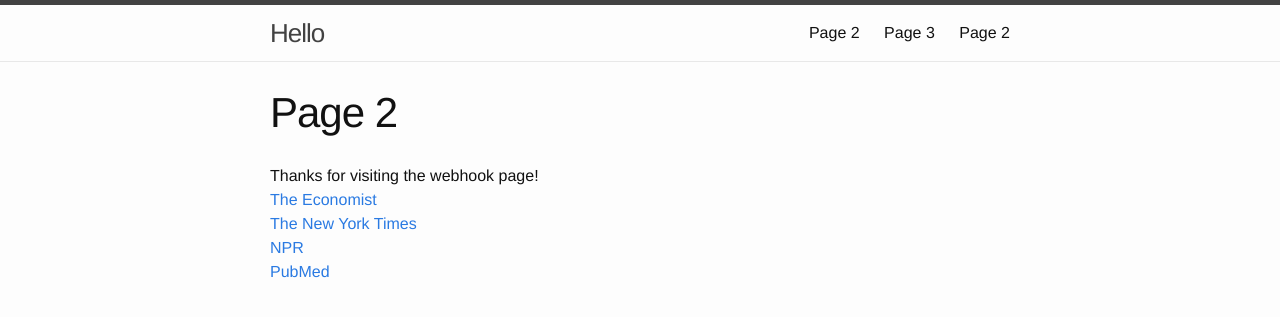
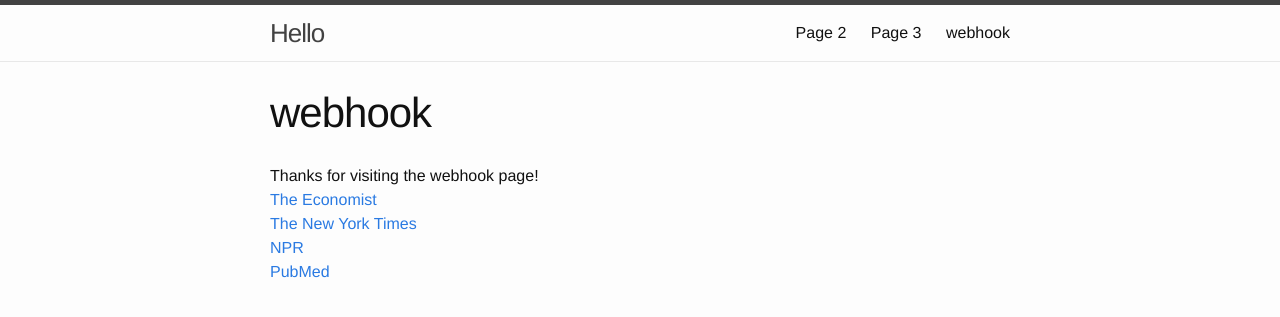
Before and after one commit to shekeb/shekeb.github.io, a Jekyll site: the page built from webhook.html, in a window 1280 px wide. Shown: the top 317 px of the page. Built offline with Jekyll 4.4.1, drawn with Linux system fonts in a browser that asks for light colours; comment, search, counter and statistics services are not loaded.

Commit message:
FB webhook minor update

```diff
--- a/webhook.html
+++ b/webhook.html
@@ -1,7 +1,7 @@
 ---
 layout: page
-title: Page 2
-permalink: /page2/
+title: webhook
+permalink: /webhook/
 ---
 
 
```
